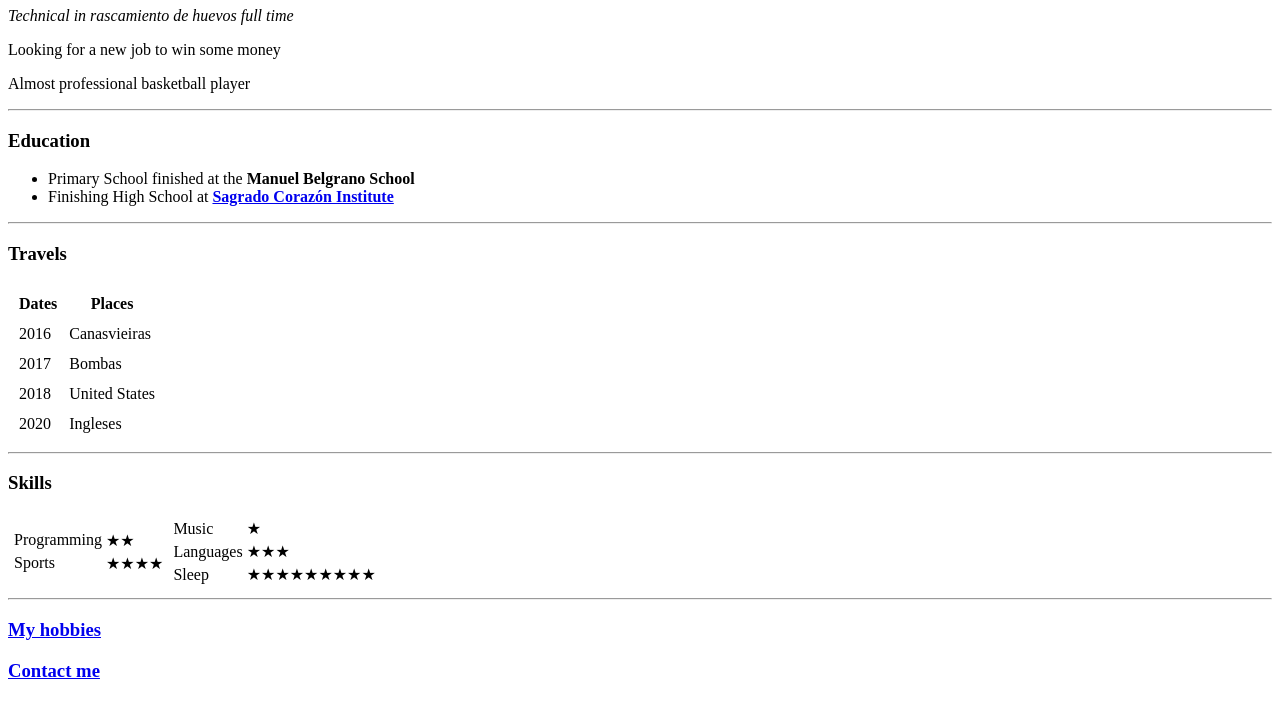
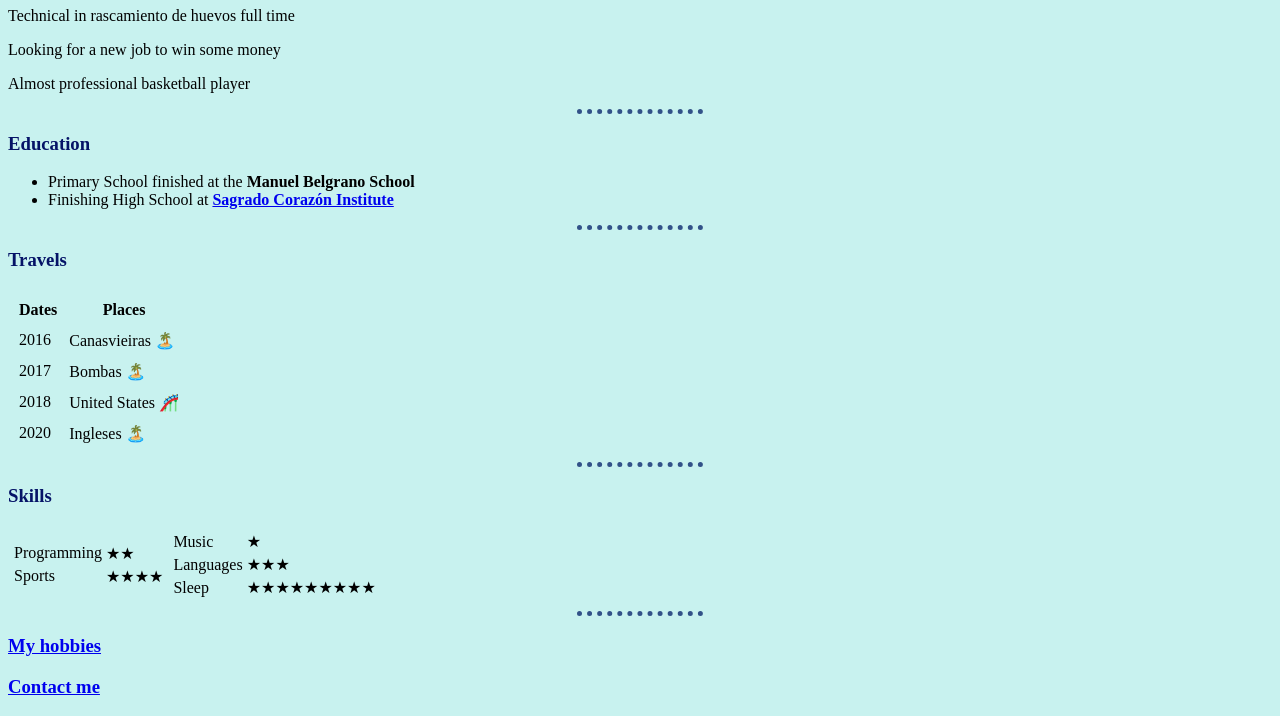
Before and after one commit to SantiagoBorgna/cv, a plain HTML site: page index.html in a window 1280 px wide. Shown: the part 585-1301 px from the top of the page. Drawn offline with Linux system fonts and the light colour scheme.

Commit message:
Add files via upload

```diff
--- /dev/null
+++ b/css/styles.css
@@ -0,0 +1,18 @@
+body {
+    background-color: #C8F2EF;
+}
+
+hr {
+    border-style: dotted hidden hidden;
+    border-color: #325288;
+    border-width: 5px;
+    width: 10%;
+}
+
+h1 {
+    color: #151D3B;
+}
+
+h3 {
+    color: #051367;
+}
--- a/index.html
+++ b/index.html
@@ -3,11 +3,13 @@
     <head>
         <meta charset="UTF-8">
         <title>Santi´s personal website</title>
+
+        <link rel="stylesheet" href="css/styles.css">
     </head>
     <body>
         <img src="Images/fotomia.png">
         <h1>Santi´s Personal website</h1>
-        <p><em>Technical in rascamiento de huevos full time</em></p>
+        <p>Technical in rascamiento de huevos full time</p>
         <p>Looking for a new job to win some money</p>
         <p>Almost professional basketball player</p>
         <hr>
@@ -28,19 +30,19 @@
             <tbody>
                 <tr>
                     <td>2016</td>
-                    <td>Canasvieiras</td>
+                    <td>Canasvieiras 🏝️</td>
                 </tr>
                 <tr>
                     <td>2017</td>
-                    <td>Bombas</td>
+                    <td>Bombas 🏝️</td>
                 </tr>
                 <tr>
                     <td>2018</td>
-                    <td>United States</td>
+                    <td>United States 🎢</td>
                 </tr>
                 <tr>
                     <td>2020</td>
-                    <td>Ingleses</td>
+                    <td>Ingleses 🏝️</td>
                 </tr>
             </tbody>
         </table>
```
Also changed, not shown: Contact.html (+1 -0 lines), Hobbies.html (+1 -0 lines), Images/curioso.jpg (added).
